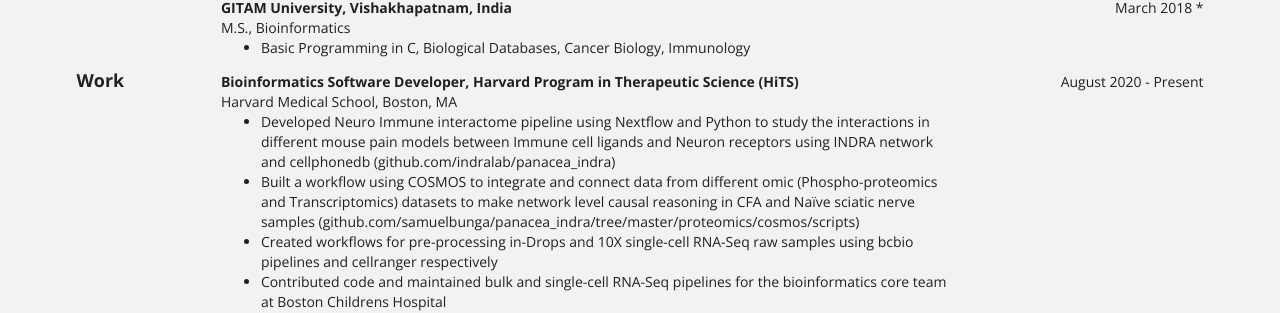
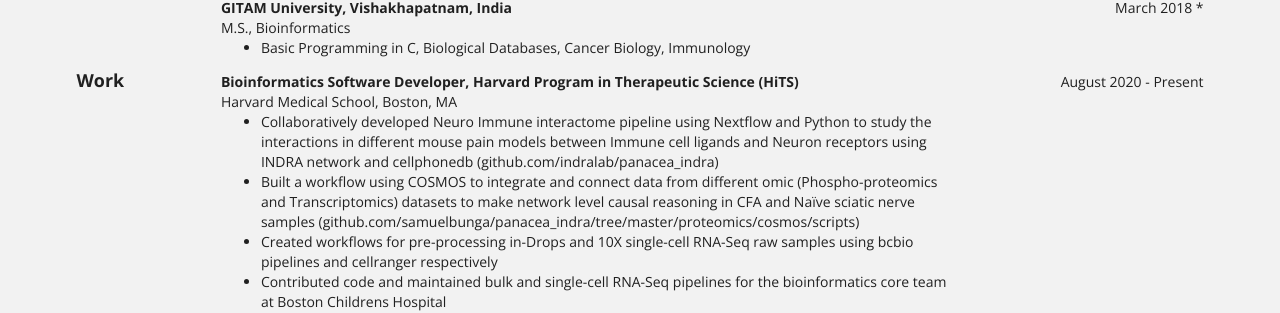
Before and after one commit to samuelbunga/samuelbunga.github.io, a Jekyll site: the page built from bio/index.html, in a window 1280 px wide. Shown: the part 491-804 px from the top of the page. Built offline with Jekyll 4.4.1, drawn with Linux system fonts in a browser that asks for light colours.

Commit message:
Update bio.json

```diff
--- a/_data/bio.json
+++ b/_data/bio.json
@@ -109,7 +109,7 @@
       "endDate": "Present",
       "summary": "Harvard Medical School, Boston, MA",
       "highlights": [
-        "Developed Neuro Immune interactome pipeline using Nextflow and Python to study the interactions in different mouse pain models between Immune cell ligands and Neuron receptors using INDRA network and cellphonedb (github.com/indralab/panacea_indra)",
+        "Collaboratively developed Neuro Immune interactome pipeline using Nextflow and Python to study the interactions in different mouse pain models between Immune cell ligands and Neuron receptors using INDRA network and cellphonedb (github.com/indralab/panacea_indra)",
         "Built a workflow using COSMOS to integrate and connect data from different omic (Phospho-proteomics and Transcriptomics) datasets to make network level causal reasoning in CFA and Naïve sciatic nerve samples (github.com/samuelbunga/panacea_indra/tree/master/proteomics/cosmos/scripts)",
         "Created workflows for pre-processing in-Drops and 10X single-cell RNA-Seq raw samples using bcbio pipelines and cellranger respectively",
         "Contributed code and maintained bulk and single-cell RNA-Seq pipelines for the bioinformatics core team at Boston Childrens Hospital",
```
